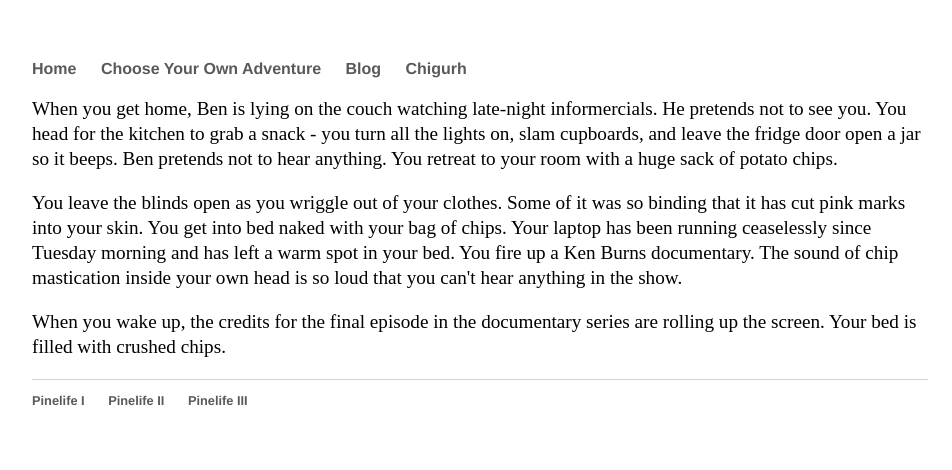
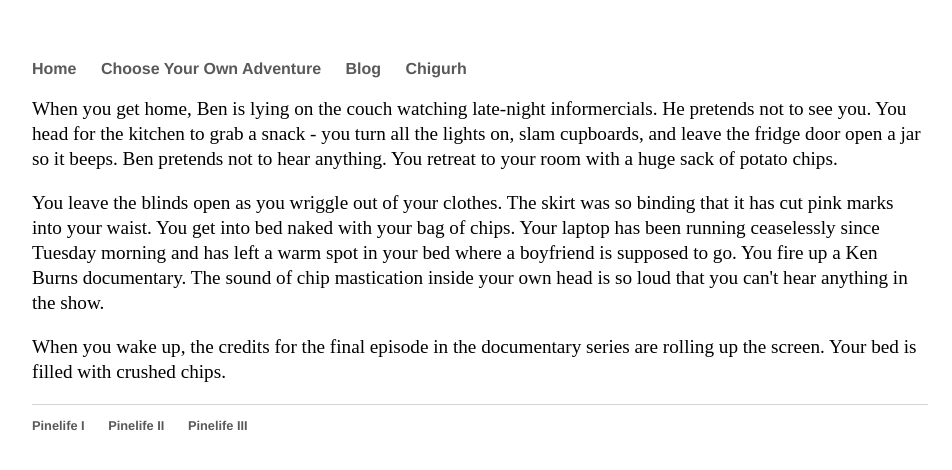
Before and after one commit to Pinelife/pinelife.github.io, a Jekyll site: the page built from Hellhole/Room5.html, in a window 1280 px wide. Shown: the top 470 px of the page, without its empty margins (160-1112 px from the left). Built offline with Jekyll 4.4.1, drawn with Linux system fonts in a browser that asks for light colours.

Commit message:
Update Room5.html

```diff
--- a/Hellhole/Room5.html
+++ b/Hellhole/Room5.html
@@ -5,7 +5,7 @@ title: Pinelife
 
 <p>When you get home, Ben is lying on the couch watching late-night informercials. He pretends not to see you. You head for the kitchen to grab a snack - you turn all the lights on, slam cupboards, and leave the fridge door open a jar so it beeps. Ben pretends not to hear anything. You retreat to your room with a huge sack of potato chips.</p>
 <p>
-You leave the blinds open as you wriggle out of your clothes. Some of it was so binding that it has cut pink marks into your skin. You get into bed naked with your bag of chips. Your laptop has been running ceaselessly since Tuesday morning and has left a warm spot in your bed. You fire up a Ken Burns documentary. The sound of chip mastication inside your own head is so loud that you can't hear anything in the show.
+You leave the blinds open as you wriggle out of your clothes. The skirt was so binding that it has cut pink marks into your waist. You get into bed naked with your bag of chips. Your laptop has been running ceaselessly since Tuesday morning and has left a warm spot in your bed where a boyfriend is supposed to go. You fire up a Ken Burns documentary. The sound of chip mastication inside your own head is so loud that you can't hear anything in the show.
 </p>
 <p>
 When you wake up, the credits for the final episode in the documentary series are rolling up the screen. Your bed is filled with crushed chips.
```
